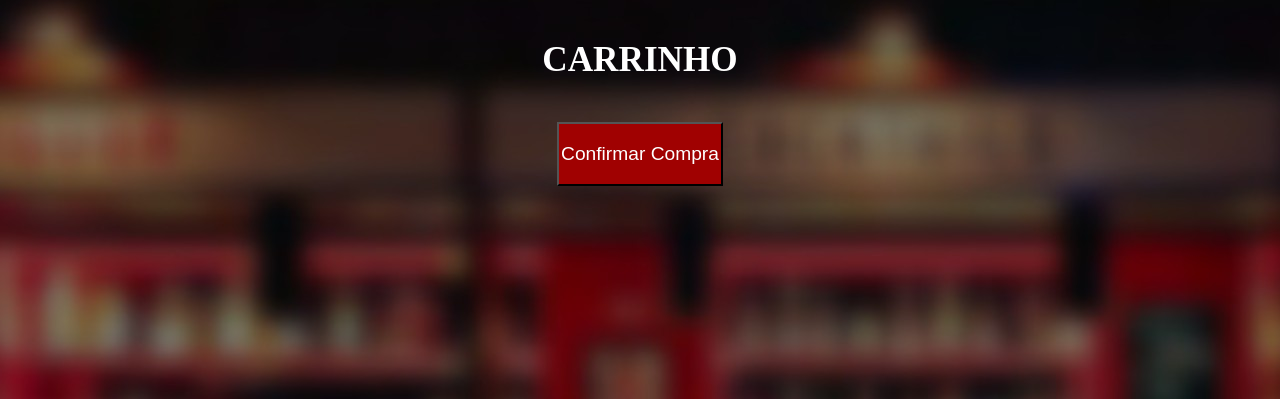
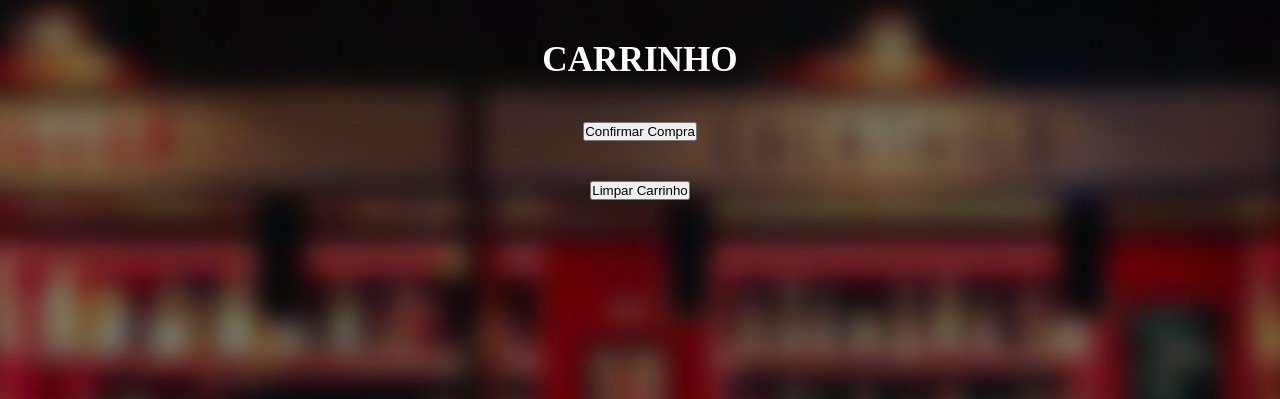
Before and after one commit to MFRodrigu3s/Projeto-Integrador---Adega-Delivery, a Node server app: page /carrinho in a window 1280 px wide. Shown: the part 96-495 px from the top of the page. Run offline with Node 20, Linux system fonts and the light colour scheme; some libraries are stand-ins or nearby versions.

Commit message:
botao de limpar localStorage

```diff
--- a/public/css/carrinho.css
+++ b/public/css/carrinho.css
@@ -43,7 +43,7 @@
     text-align: center;
 }
 
-#botao{
+.botao{
     display: flex;
     margin-bottom: 5vh;
 }
--- a/public/js/domCarrinho.js
+++ b/public/js/domCarrinho.js
@@ -2,7 +2,7 @@ function getCarrinho() {
 
     let div = document.getElementById("area-produtos")
 
-    for(let i = 1; i<=99; i++){
+    for (let i = 1; i <= 99; i++) {
 
         let nome = localStorage.getItem("produto" + i)
         let quantidade = localStorage.getItem("qntdProd" + i)
@@ -11,13 +11,14 @@ function getCarrinho() {
 
         console.log(nome, quantidade, valorTdP)
 
-if(nome){
-
-    div.innerHTML += `<div class="produto-und">
+        if (nome) {
+            div.innerHTML +=
+            `<div class="produto-und">
             <img class="foto" src=${foto} alt="${nome}"></img>
             <p class="informacao">${nome}</p>
             <p class="informacao">${quantidade}und</p>
             <p class="informacao">R$ ${valorTdP}</p>
+            <a href="#"class="btn-excluir" onclick="deletarItem("${nome}")">X</a>
             </div>`
         }
 
@@ -25,4 +26,16 @@ if(nome){
 
 }
 
+function deletarItem() {}
+
+function limparCarrinho(){
+
+    let div = document.getElementById("area-produtos")
+
+    localStorage.clear()
+
+    div.innerHTML = `<div class="produto-und"><h1>Seu Carrinho está vazio!</h1></div>`
+
+}
+
 getCarrinho()
--- a/views/carrinho.ejs
+++ b/views/carrinho.ejs
@@ -19,10 +19,13 @@
         </div>
 
         <div id="area-produtos">
-
+            <!-- funcao getCarrinho() -->
         </div>
-        <div id="botao">
-            <button onclick="getCarrinho()">Confirmar Compra</button>
+        <div class="botao">
+            <button>Confirmar Compra</button>
+        </div>
+        <div class="botao">
+            <button onclick="limparCarrinho()">Limpar Carrinho</button>
         </div>
 
     </section>
```
Lines whose indentation alone changed are shown as unchanged.
